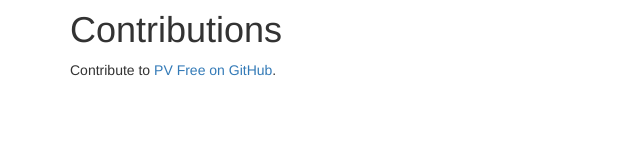
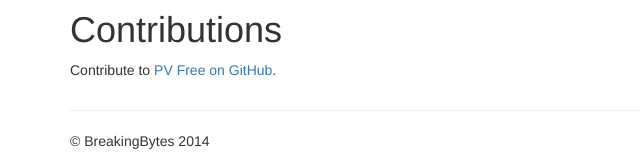
Before and after one commit to BreakingBytes/pvfree, a Django app: page / in a window 1280 px wide. Shown: the part 2069-2230 px from the top of the page, without its empty margins (0-640 px from the left). Before the commit the page ends 2145 px from the top, so only its background shows below. Run offline with Django 3.2, Linux system fonts and the light colour scheme; some libraries are stand-ins or nearby versions.

Commit message:
put modal last so it doesn't block copyright

```diff
--- a/templates/base.html
+++ b/templates/base.html
@@ -109,6 +109,13 @@
     {% block content %}
     {% endblock %}
 
+    <div class="container">
+      <hr> <!-- horizontal line -->
+      <footer>
+        <p>&copy; BreakingBytes 2014</p>
+      </footer>
+    </div> <!-- /container -->
+
 <div class="modal fade" id="uploadModal" tabindex="-1" role="dialog">
   <div class="modal-dialog" role="document">
     <div class="modal-content">
@@ -144,13 +151,6 @@
   </div><!-- /.modal-dialog -->
 </div><!-- /.modal -->
 
-    <div class="container">
-      <hr> <!-- horizontal line -->
-      <footer>
-        <p>&copy; BreakingBytes 2014</p>
-      </footer>
-    </div> <!-- /container -->
-
     <!-- jQuery (necessary for Bootstrap's JavaScript plugins) -->
     <script src="https://code.jquery.com/jquery-1.11.2.min.js"></script>
     <!-- Include all compiled plugins (below), or include individual files as needed -->
```
